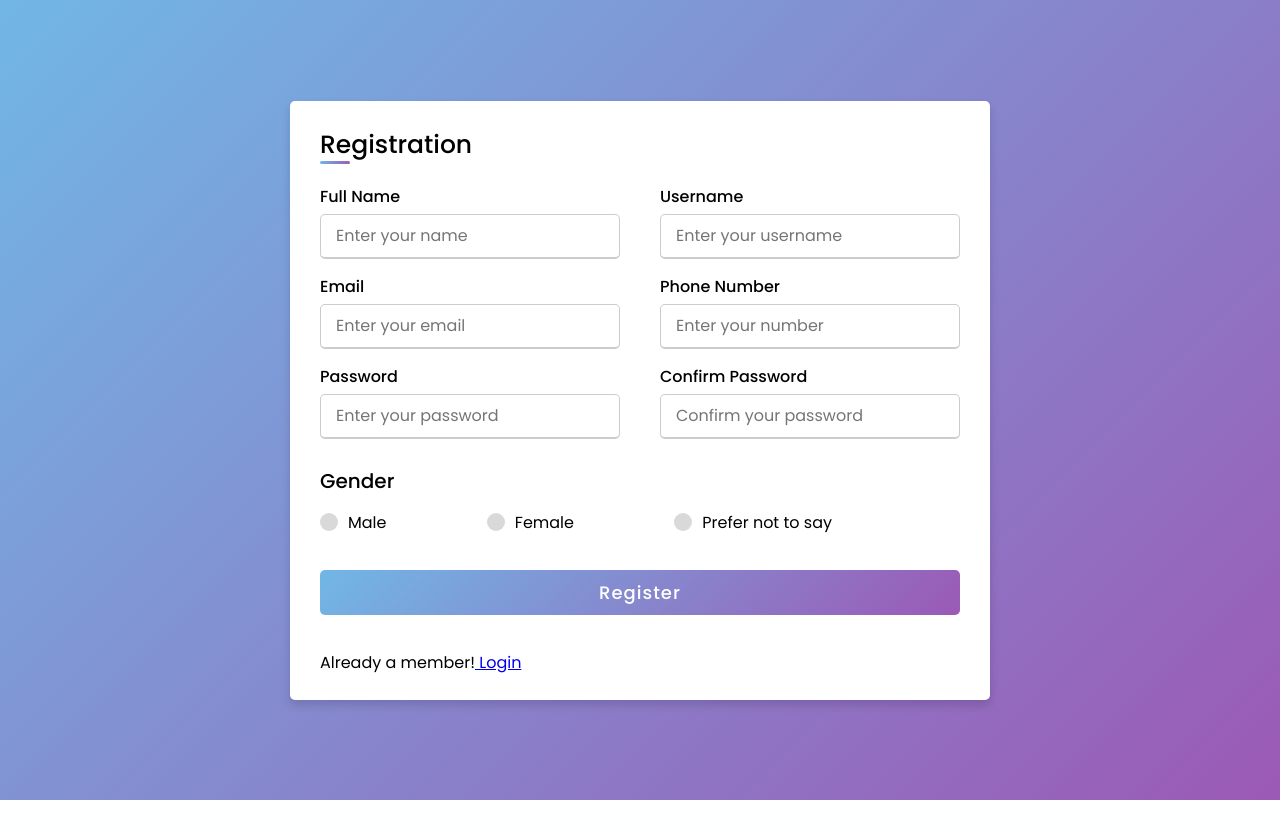
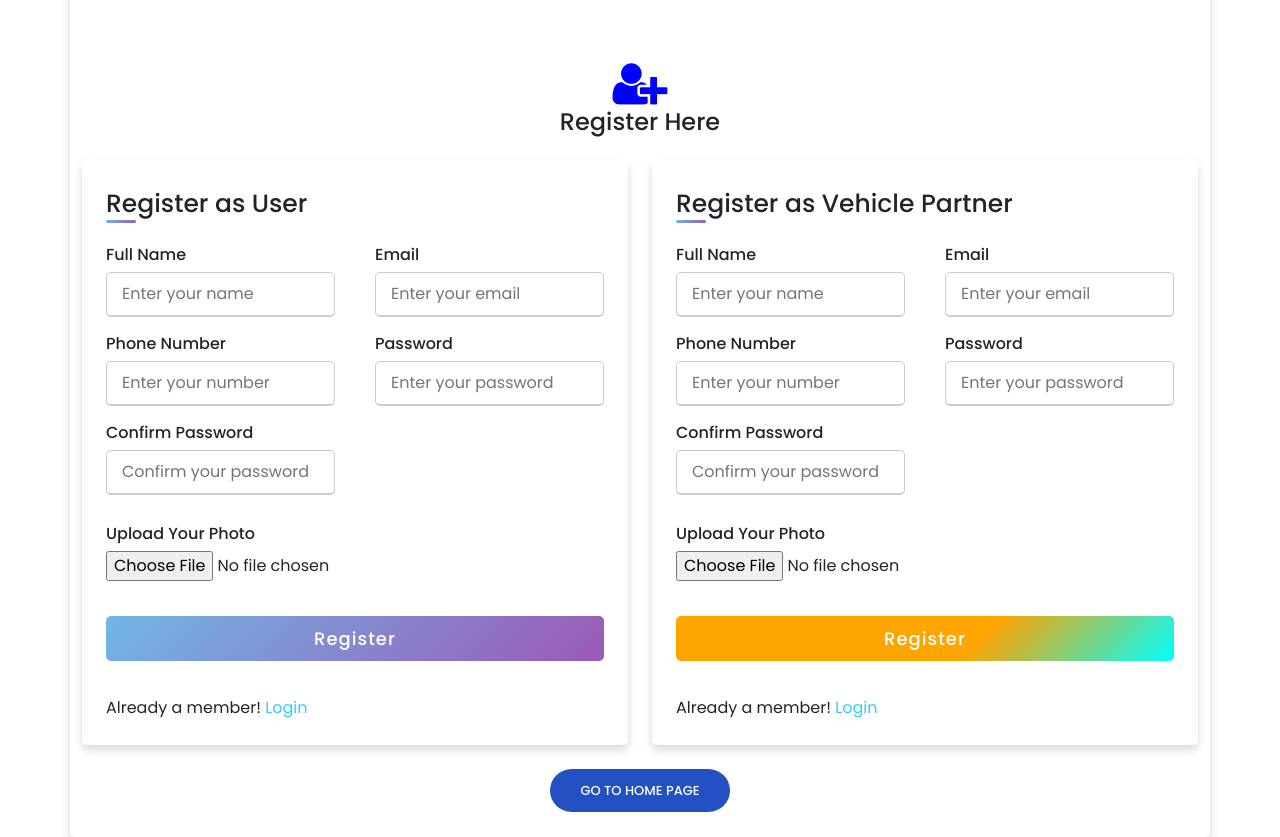
Before and after one commit to AkhandShahi/SelfShield, a Flask app: page /register in a window 1280 px wide. Before the commit the page ends 800 px from the top, so only its background shows below. Run offline with Flask 3, Linux system fonts and the light colour scheme; some libraries are stand-ins or nearby versions.

Commit message:
Commit for adding login/signup

```diff
--- a/app.py
+++ b/app.py
@@ -11,7 +11,7 @@ def home():
 
 @app.route('/login')
 def login():
-    pass
+    return render_template('login.html')
 
 @app.route('/register')
 def register():
--- a/static/assets/css/templatemo-edu-meeting.css
+++ b/static/assets/css/templatemo-edu-meeting.css
@@ -1805,13 +1805,15 @@ responsive
   section.our-facts .video {
     margin-left: 0px;
     margin-top: 15px;
+
   }
 
   section.contact-us #contact {
     margin-bottom: 30px;
   }
 
-}
+
+
 
 @media (max-width: 767px) {
 
--- a/static/styles/style2.css
+++ b/static/styles/style2.css
@@ -144,3 +144,32 @@ form .user-details .input-box{
     flex-direction: column;
   }
 }
+
+/* v css */
+
+form .button-v{
+   height: 45px;
+   margin: 35px 0
+ }
+ form .button-v input{
+   height: 100%;
+   width: 100%;
+   border-radius: 5px;
+   border: none;
+   color: #fff;
+   font-size: 18px;
+   font-weight: 500;
+   letter-spacing: 1px;
+   cursor: pointer;
+   transition: all 0.3s ease;
+   background: linear-gradient(135deg, orange 60%, cyan);
+ }
+ form .button-v input:hover{
+  /* transform: scale(0.99); */
+  background: linear-gradient(0.25turn, #3f87a6, #ebf8e1, #f69d3c);
+
+  }
+ @media(max-width: 584px){
+ .container{
+  max-width: 100%;
+}
--- a/templates/sign.html
+++ b/templates/sign.html
@@ -6,10 +6,37 @@
     <!---<title> Responsive Registration Form | CodingLab </title>--->
     <link rel="stylesheet" href="{{url_for('static', filename = 'styles/style2.css')}}">
      <meta name="viewport" content="width=device-width, initial-scale=1.0">
+
+    <link href="https://fonts.googleapis.com/css?family=Poppins:100,200,300,400,500,600,700,800,900" rel="stylesheet">
+
+
+    <link rel="stylesheet" href="https://cdnjs.cloudflare.com/ajax/libs/font-awesome/4.7.0/css/font-awesome.min.css">
+
+    <link rel="stylesheet" href="{{ url_for('static', filename = 'vendor/bootstrap/css/bootstrap.min.css')}}">
+
+    <link rel="stylesheet" href="{{ url_for('static', filename = 'assets/css/fontawesome.css')}}">
+
+    <link rel="stylesheet" href="{{ url_for('static', filename = 'assets/css/templatemo-edu-meeting.css')}}">
+
+    <link rel="stylesheet" href="{{ url_for('static', filename = 'assets/css/owl.css')}}">
+
+    <link rel="stylesheet" href="{{ url_for('static', filename = 'assets/css/lightbox.css')}}">
    </head>
 <body>
+
+<section class = 'signup'>
     <div class="container">
-    <div class="title">Registration</div>
+<br> <br><br>
+      <div style="text-align:center"><i class="fa fa-user-plus" style="font-size:48px;color:blue"></i><h4>Register Here</h4></div>
+      <br>
+      <div class="row">
+
+        <div class="col-lg-6 ">
+          <div class="row">
+            <div class="col-lg-12">
+
+              <div class="container">
+                  <div class="title">Register as User</div>
                   <div class="content">
                     <form action="#">
                       <div class="user-details">
@@ -17,56 +44,117 @@
                           <span class="details">Full Name</span>
                           <input type="text" placeholder="Enter your name" required>
                         </div>
-          <div class="input-box">
-            <span class="details">Username</span>
-            <input type="text" placeholder="Enter your username" required>
-          </div>
+
                         <div class="input-box">
                           <span class="details">Email</span>
-            <input type="text" placeholder="Enter your email" required>
+                          <input type="email" placeholder="Enter your email" required>
                         </div>
                            <div class="input-box">
                           <span class="details">Phone Number</span>
-            <input type="text" placeholder="Enter your number" required>
+                          <input type="tel" placeholder="Enter your number" required>
                            </div>
+
                         <div class="input-box">
                           <span class="details">Password</span>
-            <input type="text" placeholder="Enter your password" required>
+                          <input type="password" placeholder="Enter your password" required>
                         </div>
                         <div class="input-box">
                           <span class="details">Confirm Password</span>
-            <input type="text" placeholder="Confirm your password" required>
+                          <input type="password" placeholder="Confirm your password" required>
                         </div>
                       </div>
-        <div class="gender-details">
-          <input type="radio" name="gender" id="dot-1">
-          <input type="radio" name="gender" id="dot-2">
-          <input type="radio" name="gender" id="dot-3">
-          <span class="gender-title">Gender</span>
-          <div class="category">
-            <label for="dot-1">
-            <span class="dot one"></span>
-            <span class="gender">Male</span>
-          </label>
-          <label for="dot-2">
-            <span class="dot two"></span>
-            <span class="gender">Female</span>
-          </label>
-          <label for="dot-3">
-            <span class="dot three"></span>
-            <span class="gender">Prefer not to say</span>
-            </label>
+
+
+                        <div class="input-box">
+                          <span class="details">Upload Your Photo</span>
+
+                          <input type="file" id="img" name="u-img" accept="image/*" required>
+
                         </div>
-        </div>
+
+
+
+
                       <div class="button">
                         <input type="submit" value="Register">
                       </div>
                       <div >
-          Already a member!<a href="/"> Login </a>
+                        Already a member!<a href="login"> Login </a>
                       </div>
                     </form>
                   </div>
               </div>
 
+            </div>
+          </div>
+        </div>
+
+        <div class="col-lg-6">
+                      <div class="container">
+              <div class="title">Register as Vehicle Partner</div>
+              <div class="content">
+                <form action="#">
+                  <div class="user-details">
+                    <div class="input-box">
+                      <span class="details">Full Name</span>
+                      <input type="text" placeholder="Enter your name" required>
+                    </div>
+
+                    <div class="input-box">
+                      <span class="details">Email</span>
+                      <input type="email" placeholder="Enter your email" required>
+                    </div>
+                    <div class="input-box">
+                      <span class="details">Phone Number</span>
+                      <input type="tel" placeholder="Enter your number" required>
+                    </div>
+                    <div class="input-box">
+                      <span class="details">Password</span>
+                      <input type="password" placeholder="Enter your password" required>
+                    </div>
+                    <div class="input-box">
+                      <span class="details">Confirm Password</span>
+                      <input type="password" placeholder="Confirm your password" required>
+                    </div>
+                  </div>
+
+                  <div class="input-box">
+                          <span class="details">Upload Your Photo</span>
+
+                          <input type="file" id="v-img" name="u-img" accept="image/*" required>
+
+                  </div>
+
+                  <div class="button-v">
+                    <input type="submit" value="Register">
+                  </div>
+                  <div >
+                    Already a member!<a href="login"> Login </a>
+                  </div>
+                </form>
+              </div>
+            </div>
+        </div>
+      </div>
+    <br>
+       <div class="main-button-red">
+                    <div style="text-align:center" ><a href="/">Go to Home Page</a></div>
+                  </div>
+    </div>
+
+
+</section>
+
+
+
+
+
+
+
+
+
+
+
+
 </body>
 </html>
```
Also changed, not shown: templates/index.html (+29 -11 lines), templates/login.html (added, +119 -0 lines), static/assets/images/Amir.png (added). Lines whose indentation alone changed are shown as unchanged.
